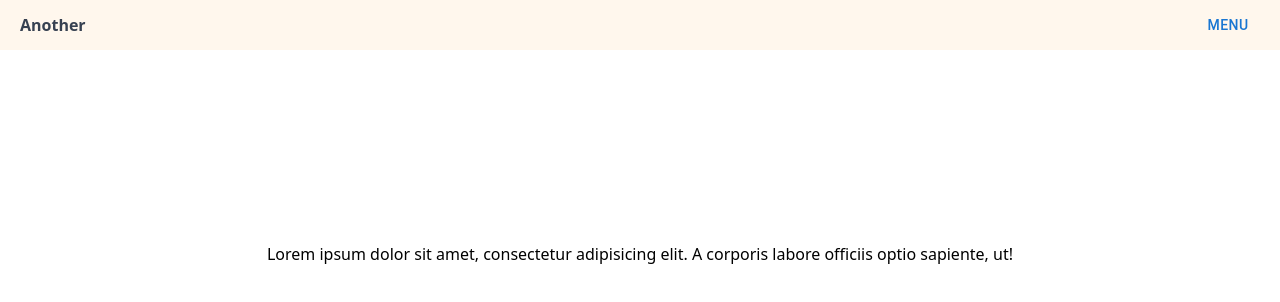
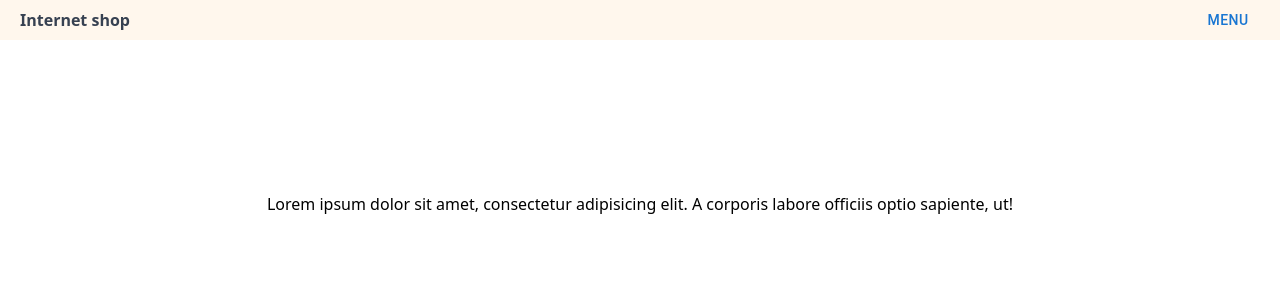
Before and after one commit to romanBryndzak/internet-shop, a React (Create React App) app: page /another in a window 1280 px wide. Shown: the top 302 px of the page. Built offline with nearby package versions, Linux system fonts and the light colour scheme.

Commit message:
Changed position navBar.

```diff
--- a/src/App.tsx
+++ b/src/App.tsx
@@ -7,8 +7,8 @@ import BasicMenu from "./components/BasicMenu";
 function App() {
     return (
         <>
-            <div className="h-[50px] flex justify-between items-center px-5 bg-orange-50 text-gray-700">
-                <span className="font-bold">Another</span>
+            <div className="fixed h-[40px] w-[100%] flex justify-between items-center px-5 bg-orange-50 text-gray-700">
+                <span className="font-bold">Internet shop</span>
                 <BasicMenu/>
             </div>
             <Routes>
--- a/src/pages/Products.tsx
+++ b/src/pages/Products.tsx
@@ -20,10 +20,12 @@ function Products() {
     };
     const openCreateModal = () => {
         setModalCreate(true);
-        setIsCreate(true)
+        setIsCreate(true);
+        setIsPersonnel(true);
     }
+
     return (
-        <div className="container mx-auto max-w-2xl pt-5">
+        <div className="container mx-auto max-w-2xl pt-12">
             {loading && <div className="flex justify-center mt-32">
                 <div className="lds-ring"><div></div><div></div><div></div><div></div></div>
             </div>}
```
